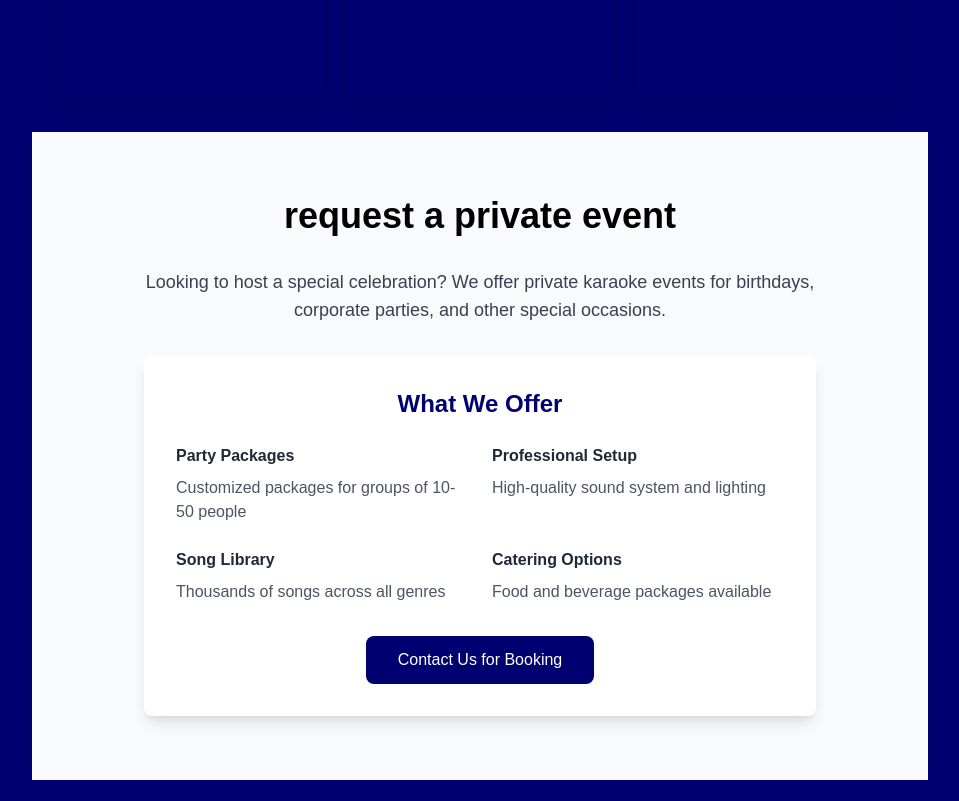
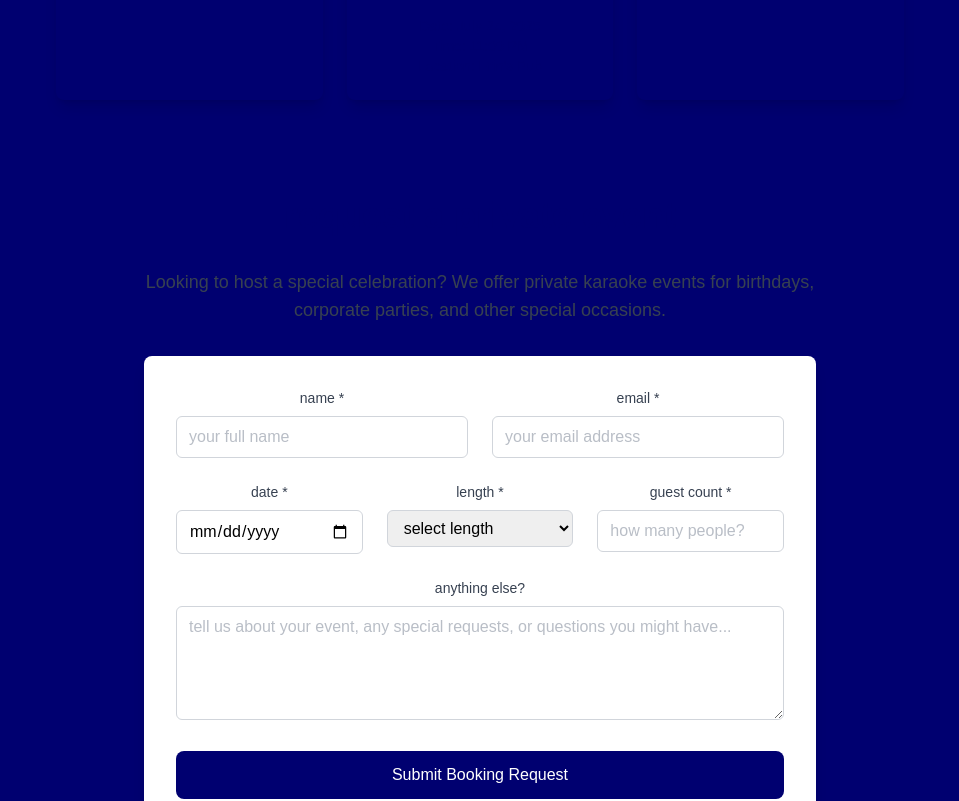
Before and after one commit to mpartificer/karaoke-with-megan-website, a React (Vite) app: page / in a window 1280 px wide. Shown: the part 2140-2941 px from the top of the page, without its empty margins (160-1119 px from the left). Built offline with nearby package versions, Linux system fonts and the light colour scheme.

Commit message:
Trying to get Pages to work with a side of adding a booking form

```diff
--- a/src/App.jsx
+++ b/src/App.jsx
@@ -2,6 +2,7 @@
 import logo from "./assets/IMG_0682.JPEG";
 import "./App.css";
 import { Menu } from "lucide-react";
+import BookingForm from "./components/BookingForm";
 
 function App() {
   const [count, setCount] = useState(0);
@@ -140,10 +141,10 @@
         {/* Private Events Section */}
         <section
           id="private-events"
-          className="w-full max-w-4xl mx-auto px-6 py-16 bg-gray-50"
+          className="w-full max-w-4xl mx-auto px-6 py-16 bg-secondary rounded-lg"
         >
           <div className="text-center">
-            <h2 className="text-4xl font-bold text-secondary mb-8">
+            <h2 className="text-4xl font-bold text-primary mb-8">
               request a private event
             </h2>
             <div className="max-w-2xl mx-auto">
@@ -152,48 +153,7 @@
                 events for birthdays, corporate parties, and other special
                 occasions.
               </p>
-              <div className="bg-white rounded-lg shadow-lg p-8">
-                <h3 className="text-2xl font-semibold text-primary mb-6">
-                  What We Offer
-                </h3>
-                <div className="grid md:grid-cols-2 gap-6 text-left">
-                  <div>
-                    <h4 className="font-semibold text-gray-800 mb-2">
-                      Party Packages
-                    </h4>
-                    <p className="text-gray-600">
-                      Customized packages for groups of 10-50 people
-                    </p>
-                  </div>
-                  <div>
-                    <h4 className="font-semibold text-gray-800 mb-2">
-                      Professional Setup
-                    </h4>
-                    <p className="text-gray-600">
-                      High-quality sound system and lighting
-                    </p>
-                  </div>
-                  <div>
-                    <h4 className="font-semibold text-gray-800 mb-2">
-                      Song Library
-                    </h4>
-                    <p className="text-gray-600">
-                      Thousands of songs across all genres
-                    </p>
-                  </div>
-                  <div>
-                    <h4 className="font-semibold text-gray-800 mb-2">
-                      Catering Options
-                    </h4>
-                    <p className="text-gray-600">
-                      Food and beverage packages available
-                    </p>
-                  </div>
-                </div>
-                <button className="mt-8 bg-primary text-white px-8 py-3 rounded-lg hover:bg-opacity-90 transition-colors">
-                  Contact Us for Booking
-                </button>
-              </div>
+              <BookingForm />
             </div>
           </div>
         </section>
--- /dev/null
+++ b/src/components/BookingForm.jsx
@@ -0,0 +1,220 @@
+import { useState } from "react";
+
+function BookingForm() {
+  const [formData, setFormData] = useState({
+    fullName: "",
+    email: "",
+    eventDate: "",
+    duration: "",
+    numberOfPeople: "",
+    additionalNotes: "",
+  });
+  const [isSubmitting, setIsSubmitting] = useState(false);
+  const [submitStatus, setSubmitStatus] = useState(null);
+
+  const handleInputChange = (e) => {
+    const { name, value } = e.target;
+    setFormData((prev) => ({
+      ...prev,
+      [name]: value,
+    }));
+  };
+
+  const handleSubmit = async (e) => {
+    e.preventDefault();
+    setIsSubmitting(true);
+
+    try {
+      // Create email content
+      const emailSubject = "New Private Event Booking Request";
+      const emailBody = `
+New booking request from ${formData.fullName}
+
+Contact Information:
+- Name: ${formData.fullName}
+- Email: ${formData.email}
+
+Event Details:
+- Date: ${formData.eventDate}
+- Duration: ${formData.duration}
+- Number of People: ${formData.numberOfPeople}
+
+Additional Notes:
+${formData.additionalNotes || "No additional notes provided."}
+      `;
+
+      // Open user's email client with pre-filled information
+      const mailtoLink = `mailto:karaokewithmegan@gmail.com?subject=${encodeURIComponent(
+        emailSubject
+      )}&body=${encodeURIComponent(emailBody)}`;
+      window.open(mailtoLink);
+
+      setSubmitStatus("success");
+      setFormData({
+        fullName: "",
+        email: "",
+        eventDate: "",
+        duration: "",
+        numberOfPeople: "",
+        additionalNotes: "",
+      });
+    } catch (error) {
+      setSubmitStatus("error");
+    } finally {
+      setIsSubmitting(false);
+    }
+  };
+
+  return (
+    <div className="bg-white rounded-lg shadow-lg p-8">
+      {submitStatus === "success" && (
+        <div className="mb-6 p-4 bg-green-100 border border-green-400 text-green-700 rounded">
+          Thank you! Your booking request has been sent. We'll get back to you
+          soon!
+        </div>
+      )}
+
+      {submitStatus === "error" && (
+        <div className="mb-6 p-4 bg-red-100 border border-red-400 text-red-700 rounded">
+          There was an error sending your request. Please try again or contact
+          us directly.
+        </div>
+      )}
+
+      <form onSubmit={handleSubmit} className="space-y-6">
+        <div className="grid md:grid-cols-2 gap-6">
+          <div>
+            <label
+              htmlFor="fullName"
+              className="block text-sm font-medium text-gray-700 mb-2"
+            >
+              name *
+            </label>
+            <input
+              type="text"
+              id="fullName"
+              name="fullName"
+              value={formData.fullName}
+              onChange={handleInputChange}
+              required
+              placeholder="your full name"
+              className="w-full px-3 py-2 border text-accent border-gray-300 rounded-md focus:outline-none focus:ring-2 focus:ring-primary focus:border-transparent placeholder:text-accent placeholder:opacity-70"
+            />
+          </div>
+
+          <div>
+            <label
+              htmlFor="email"
+              className="block text-sm font-medium text-gray-700 mb-2"
+            >
+              email *
+            </label>
+            <input
+              type="email"
+              id="email"
+              name="email"
+              value={formData.email}
+              onChange={handleInputChange}
+              required
+              placeholder="your email address"
+              className="w-full px-3 py-2 text-accent border border-gray-300 rounded-md focus:outline-none focus:ring-2 focus:ring-primary focus:border-transparent placeholder:text-accent placeholder:opacity-70"
+            />
+          </div>
+        </div>
+
+        <div className="grid md:grid-cols-3 gap-6">
+          <div>
+            <label
+              htmlFor="eventDate"
+              className="block text-sm font-medium text-gray-700 mb-2"
+            >
+              date *
+            </label>
+            <input
+              type="date"
+              id="eventDate"
+              name="eventDate"
+              value={formData.eventDate}
+              onChange={handleInputChange}
+              required
+              min={new Date().toISOString().split("T")[0]}
+              className="w-full px-3 py-2 border text-accent border-gray-300 rounded-md focus:outline-none focus:ring-2 focus:ring-primary focus:border-transparent placeholder:text-accent placeholder:opacity-70"
+            />
+          </div>
+
+          <div>
+            <label
+              htmlFor="duration"
+              className="block text-sm font-medium text-gray-700 mb-2"
+            >
+              length *
+            </label>
+            <select
+              id="duration"
+              name="duration"
+              value={formData.duration}
+              onChange={handleInputChange}
+              required
+              className="w-full px-3 py-2 border text-accent border-gray-300 rounded-md focus:outline-none focus:ring-2 focus:ring-primary focus:border-transparent placeholder:text-accent placeholder:opacity-70"
+            >
+              <option value="">select length</option>
+              <option value="2 hours">2 hours</option>
+              <option value="3 hours">3 hours</option>
+              <option value="4 hours">4 hours</option>
+              <option value="5+ hours">5+ hours</option>
+            </select>
+          </div>
+
+          <div>
+            <label
+              htmlFor="numberOfPeople"
+              className="block text-sm font-medium text-gray-700 mb-2"
+            >
+              guest count *
+            </label>
+            <input
+              type="number"
+              id="numberOfPeople"
+              name="numberOfPeople"
+              value={formData.numberOfPeople}
+              onChange={handleInputChange}
+              required
+              min="1"
+              max="100"
+              placeholder="how many people?"
+              className="w-full px-3 py-2 border text-accent border-gray-300 rounded-md focus:outline-none focus:ring-2 focus:ring-primary focus:border-transparent placeholder:text-accent placeholder:opacity-70"
+            />
+          </div>
+        </div>
+
+        <div>
+          <label
+            htmlFor="additionalNotes"
+            className="block text-sm font-medium text-gray-700 mb-2"
+          >
+            anything else?{" "}
+          </label>
+          <textarea
+            id="additionalNotes"
+            name="additionalNotes"
+            value={formData.additionalNotes}
+            onChange={handleInputChange}
+            rows="4"
+            placeholder="tell us about your event, any special requests, or questions you might have..."
+            className="w-full px-3 py-2 border text-accent border-gray-300 rounded-md focus:outline-none focus:ring-2 focus:ring-primary focus:border-transparent placeholder:text-accent placeholder:opacity-70"
+          />
+        </div>
+
+        <button
+          type="submit"
+          disabled={isSubmitting}
+          className="w-full bg-primary text-white px-8 py-3 rounded-lg hover:bg-opacity-90 transition-colors disabled:opacity-50 disabled:cursor-not-allowed"
+        >
+          {isSubmitting ? "Sending Request..." : "Submit Booking Request"}
+        </button>
+      </form>
+    </div>
+  );
+}
+
+export default BookingForm;
--- a/vite.config.js
+++ b/vite.config.js
@@ -4,4 +4,5 @@
 // https://vitejs.dev/config/
 export default defineConfig({
   plugins: [react()],
+  base: "/karaoke-with-megan-website/",
 });
```
